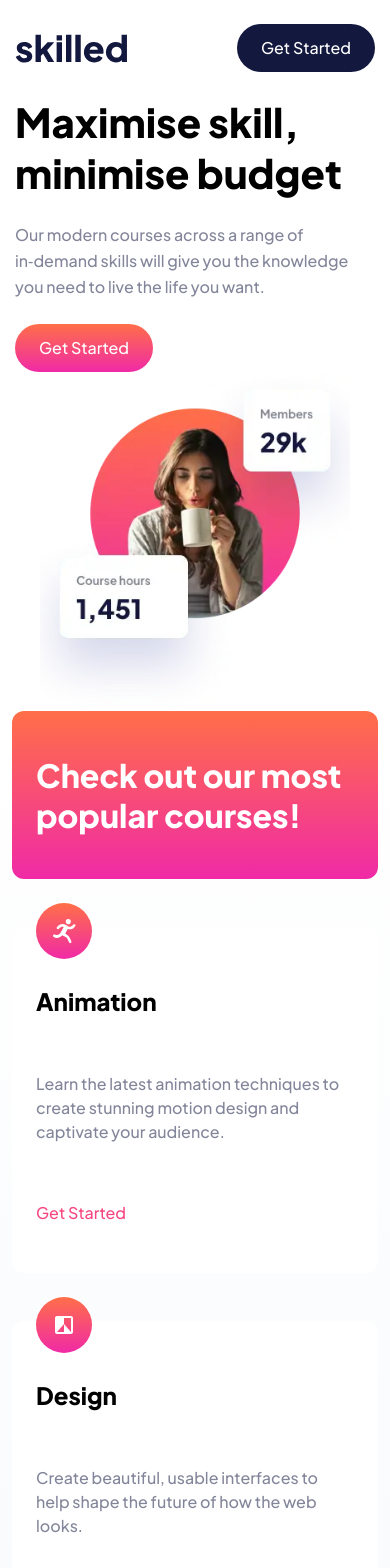
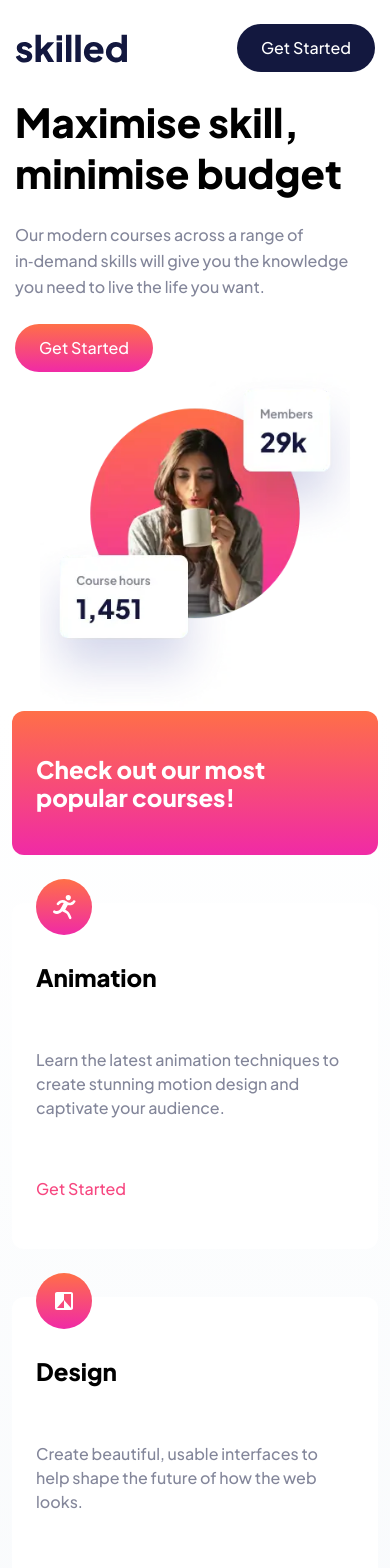
Before and after one commit to phoobynet/skilled-elearning-landing-page, a React (Vite) app: page / in a window 390 px wide. Shown: the top 1568 px of the page. Built offline with nearby package versions, Linux system fonts and the light colour scheme; what prettier-plugin-tailwindcss would draw is missing.

Commit message:
Fixes for validation and accessibility issues.

```diff
--- a/package.json
+++ b/package.json
@@ -32,6 +32,7 @@
     "autoprefixer": "^10.4.13",
     "eslint": "^8.28.0",
     "eslint-config-prettier": "^8.5.0",
+    "eslint-plugin-jsx-a11y": "^6.6.1",
     "eslint-plugin-react": "^7.31.11",
     "postcss": "^8.4.19",
     "prettier": "^2.7.1",
--- a/src/components/Card.tsx
+++ b/src/components/Card.tsx
@@ -12,20 +12,20 @@ export default function Card({ title, description, image }: Props) {
         alt=""
         className="absolute -translate-y-[4.5rem]"
       />
-      <header className="pt-3">
+      <div className="pt-3">
         <h3 className="text-heading-sm">{title}</h3>
-      </header>
-      <main>
+      </div>
+      <div>
         <p className="text-body-medium text-light-slate-gray">{description}</p>
-      </main>
-      <footer>
+      </div>
+      <div>
         <a
           href="#"
           className="text-violet-red"
         >
           Get Started
         </a>
-      </footer>
+      </div>
     </div>
   )
 }
--- a/src/components/PopularCoursesCard.tsx
+++ b/src/components/PopularCoursesCard.tsx
@@ -1,7 +1,7 @@
 export default function PopularCoursesCard() {
   return (
     <div className="place-self-start self-end rounded-xl bg-gradient-to-b from-tomato to-maroon px-6 py-11 text-white md:h-[322px]">
-      <h2 className="text-heading-md md:text-heading-lg">
+      <h2 className="text-heading-sm md:text-heading-md">
         Check out our most popular courses!
       </h2>
     </div>
--- a/src/routes/home/HomeMain.tsx
+++ b/src/routes/home/HomeMain.tsx
@@ -1,12 +1,12 @@
 import Card from '@/components/Card'
 import { CardData, cards } from '@/data/cards'
 import PopularCoursesCard from '@/components/PopularCoursesCard'
+import { PropsWithChildren } from 'react'
 
 export default function HomeMain() {
   return (
-    <div className="bg-gradient-to-b from-transparent via-slate-50 via-slate-100 to-slate-200">
-      <main className="container mx-auto px-3 pb-12 md:max-w-3xl md:pb-32 md:pt-48 lg:max-w-6xl lg:pb-40 lg:pt-32">
-        <div className="grid grid-cols-1 grid-cols-1 gap-x-10 gap-y-12 md:grid-cols-2 lg:grid-cols-3">
+    <Root>
+      <Cards>
         <PopularCoursesCard />
         {cards.map((card: CardData) => (
           <Card
@@ -16,8 +16,23 @@ export default function HomeMain() {
             image={card.image}
           />
         ))}
-        </div>
+      </Cards>
+    </Root>
+  )
+}
+
+function Root({ children }: PropsWithChildren) {
+  return (
+    <main className="bg-gradient-to-b from-transparent via-slate-50 via-slate-100 to-slate-200">
+      {children}
     </main>
+  )
+}
+
+function Cards({ children }: PropsWithChildren) {
+  return (
+    <div className="container mx-auto grid grid-cols-1 grid-cols-1 gap-x-10 gap-y-12 px-3 pb-12 md:max-w-3xl md:grid-cols-2 md:pb-32 md:pt-48 lg:max-w-6xl lg:grid-cols-3 lg:pb-40 lg:pt-32">
+      {children}
     </div>
   )
 }
--- a/src/routes/home/HomeTopBar.tsx
+++ b/src/routes/home/HomeTopBar.tsx
@@ -1,11 +1,11 @@
 export default function HomeTopBar() {
   return (
-    <div className="container z-50 mx-auto flex h-24 max-w-sm items-center justify-between px-3 md:max-w-3xl lg:max-w-6xl">
+    <nav className="container z-50 mx-auto flex h-24 max-w-sm items-center justify-between px-3 md:max-w-3xl lg:max-w-6xl">
       <img
         src="/assets/logo-dark.svg"
         alt="skilled logo"
       />
       <button className="btn btn-primary">Get Started</button>
-    </div>
+    </nav>
   )
 }
```
Also changed, not shown: .eslintrc.cjs, 1 other file (tests, documents, lock files or other folders). Lines whose indentation alone changed are shown as unchanged.
